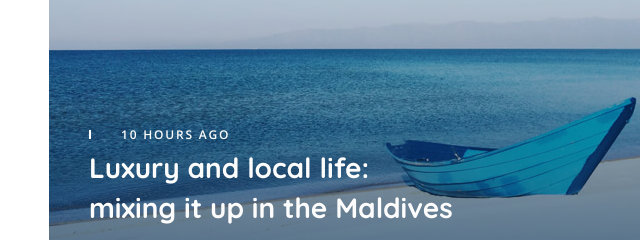
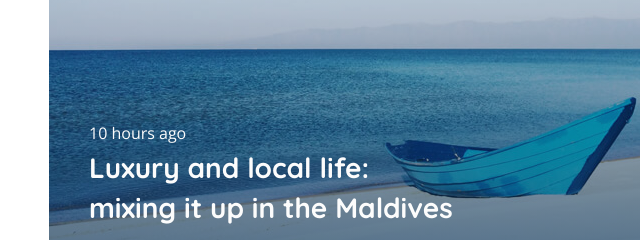
Before and after one commit to PDM-pavlyukdm/works, a plain HTML site: page maldives/index.html in a window 1280 px wide. Shown: the part 5240-5480 px from the top of the page, 36-676 px from the left. Drawn offline with nearby package versions, Linux system fonts and the light colour scheme.

Commit message:
html validation fixes

```diff
--- a/maldives/css/styles.css
+++ b/maldives/css/styles.css
@@ -741,7 +741,7 @@ body .swiper-button-next:after {
 .blog-item_content {
   max-width: 450px;
   color: #fcfcfc; }
-  .blog-item_content date {
+  .blog-item_content time {
     position: relative;
     bottom: 0;
     display: inline-block;
--- a/maldives/index.html
+++ b/maldives/index.html
@@ -449,7 +449,7 @@
 						<div class="blog-item_media"><img src="img/blog1.jpg" alt=""></div>
 						<div class="blog-item_content">
 							<div class="blog-item-main-content">
-								<date>10 hours ago</date>
+								<time>10 hours ago</time>
 								<h4 class="blog-item_title title_large">Luxury and local life:
 									mixing it up in the Maldives</h4>
 							</div>
@@ -541,7 +541,7 @@
 					</p>
 				</div>
 				<div class="col-md-6 newsletter-form-block">
-					<form action="" class="newsletter-form">
+					<form action="#" class="newsletter-form">
 						<input type="email" name="newsletter" placeholder="Enter your email">
 						<button ><i class="fa fa-paper-plane"></i></button>
 					</form>
```
